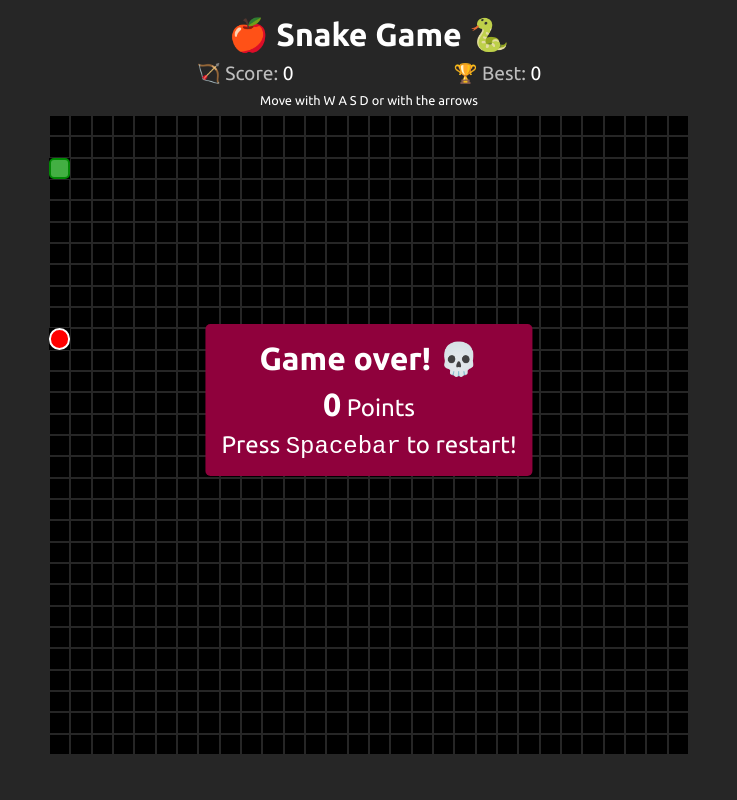
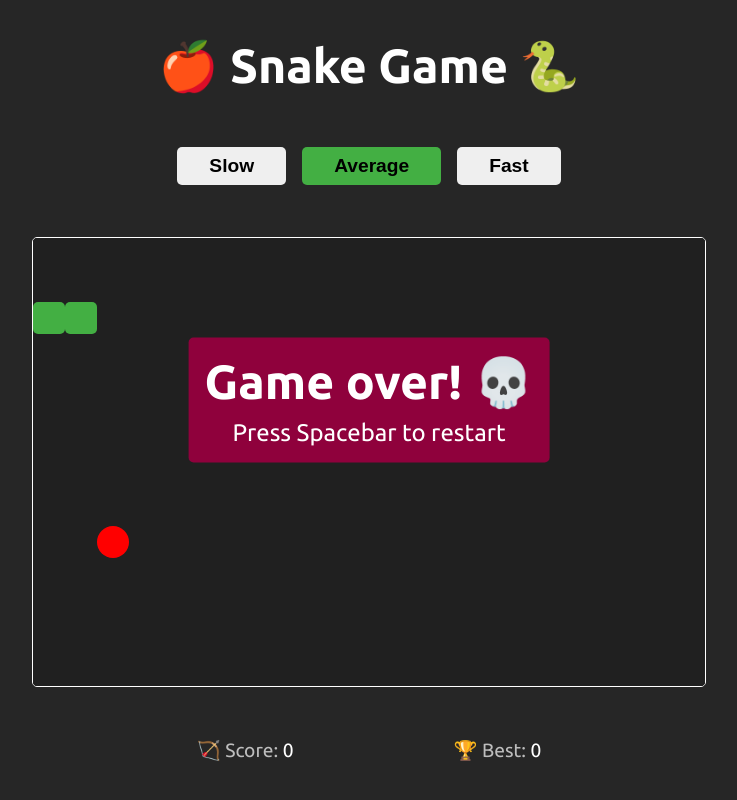
Before and after one commit to RenanPamplona/Snake-Game, a plain HTML site: page index.html in a window 1280 px wide. Shown: the whole page, without its empty margins (271-1008 px from the left). Drawn offline with Linux system fonts and the light colour scheme; animation ran at ten frames a second.

Commit message:
App Rework

```diff
--- a/index.html
+++ b/index.html
@@ -13,16 +13,19 @@
   </head>
   <body>
     <h1>🍎 Snake Game 🐍</h1>
+    <div id="buttons">
+      <button id="slow">Slow</button>
+      <button id="average">Average</button>
+      <button id="fast">Fast</button>
+    </div>
+    <div id="board"></div>
     <div id="numbers">
       <span>🏹 Score: <span id="score"></span></span>
       <span>🏆 Best: <span id="best"></span></span>
     </div>
-    <span id="controls">Move with W A S D or with the arrows</span>
-    <div id="board"></div>
     <div id="game-over">
       <span id="go-title">Game over! 💀</span>
-      <span><span id="go-score"></span> Points</span>
-      <span>Press <kbd>Spacebar</kbd> to restart!</span>
+      <span>Press Spacebar to restart</span>
     </div>
   </body>
 </html>
--- a/index.js
+++ b/index.js
@@ -8,17 +8,20 @@ const down = "down";
 const right = "right";
 const left = "left";
 
+const slowButton = document.getElementById("slow");
+const averageButton = document.getElementById("average");
+const fastButton = document.getElementById("fast");
+
 const board = document.getElementById("board");
 const gameOverBox = document.getElementById("game-over");
 const scoreElement = document.getElementById("score");
-const gameOverScoreElement = document.getElementById("go-score");
 const bestElement = document.getElementById("best");
 let mainArray = [];
 let score = 0;
 let best = localStorage.getItem("best-snake-game-score");
 
-const boardHeight = 30;
-const boardWidth = 30;
+const boardHeight = 14;
+const boardWidth = 21;
 
 const totalSquares = boardHeight * boardWidth;
 
@@ -31,7 +34,7 @@ let snakeHeadY = 0;
 let snakeArray = [];
 
 let direction = up;
-let rate = 100;
+let rate = 60;
 
 let intervalUpdate = 0;
 let intervalMove = 0;
@@ -44,7 +47,7 @@ function initialize() {
   intervalUpdate = setInterval(() => {
     updateBoard();
     updateNumbers();
-  }, 10);
+  }, 1);
 }
 
 function flushBoard() {
@@ -128,6 +131,8 @@ function generateSnake() {
   }
 
   snakeArray.push([snakeHeadY, snakeHeadX]);
+  snakeArray.push([snakeHeadY + 1, snakeHeadX]);
+  snakeArray.push([snakeHeadY + 2, snakeHeadX]);
 }
 
 function makeFrame(type) {
@@ -232,7 +237,6 @@ function gameOver() {
     }
   }
 
-  gameOverScoreElement.innerText = score;
   gameOverBox.style.visibility = "visible";
 }
 
@@ -317,5 +321,30 @@ document.addEventListener("keydown", (event) => {
   }
 });
 
+slowButton.addEventListener("click", () => {
+  rate = 150;
+  slowButton.classList.add("active-button");
+  averageButton.classList.remove("active-button");
+  fastButton.classList.remove("active-button");
+  restart();
+});
+
+averageButton.addEventListener("click", () => {
+  rate = 100;
+  slowButton.classList.remove("active-button");
+  averageButton.classList.add("active-button");
+  fastButton.classList.remove("active-button");
+  restart();
+});
+
+fastButton.addEventListener("click", () => {
+  rate = 60;
+  slowButton.classList.remove("active-button");
+  averageButton.classList.remove("active-button");
+  fastButton.classList.add("active-button");
+  restart();
+});
+
 initialize();
 moveSnake();
+averageButton.click();
--- a/style.css
+++ b/style.css
@@ -12,36 +12,38 @@ body {
   display: flex;
   flex-direction: column;
   align-items: center;
+  justify-content: space-around;
   gap: 0.5rem;
 
   padding: 1rem 0;
+  min-height: 100vh;
 }
 
 .empty {
-  background-color: black;
-  border: solid 1px #262626;
+  background-color: #202020;
 }
 
 .apple {
   background-color: rgb(255, 0, 0);
   border-radius: 50%;
-  border: 2px solid white;
 }
 
 .snake {
   background-color: rgb(67, 175, 67);
-  border: solid 2px rgb(2, 137, 5);
   border-radius: 5px;
 }
 
 #board {
-  height: 80vh;
-  aspect-ratio: 1 / 1;
-  background-color: black;
+  background-color: #202020;
+  position: relative;
+  overflow: hidden;
 
   display: grid;
-  grid-template-columns: repeat(30, 1fr);
-  grid-template-rows: repeat(30, 1fr);
+  grid-template-columns: repeat(21, 2rem);
+  grid-template-rows: repeat(14, 2rem);
+
+  border-radius: 5px;
+  border: solid 1px white;
 }
 
 #numbers {
@@ -77,18 +79,41 @@ body {
   font-size: 1.5rem;
 
   visibility: hidden;
+  z-index: 10;
 }
 
 #go-title {
-  font-size: 2rem;
-  font-weight: 700;
-}
-
-#go-score {
-  font-size: 2rem;
+  font-size: 3rem;
   font-weight: 700;
 }
 
 #controls {
   font-size: 0.8rem;
 }
+
+#buttons {
+  display: flex;
+  gap: 1rem;
+}
+
+#buttons > button {
+  font-size: 1.2rem;
+  padding: 0.5rem 2rem;
+  font-weight: 700;
+  border-radius: 5px;
+  border: none;
+  transition: all 0.15s ease-in-out;
+}
+
+#buttons > button:hover {
+  background-color: rgb(67, 175, 67);
+  color: white;
+}
+
+.active-button {
+  background-color: rgb(67, 175, 67);
+}
+
+h1 {
+  font-size: 3rem;
+}
```
